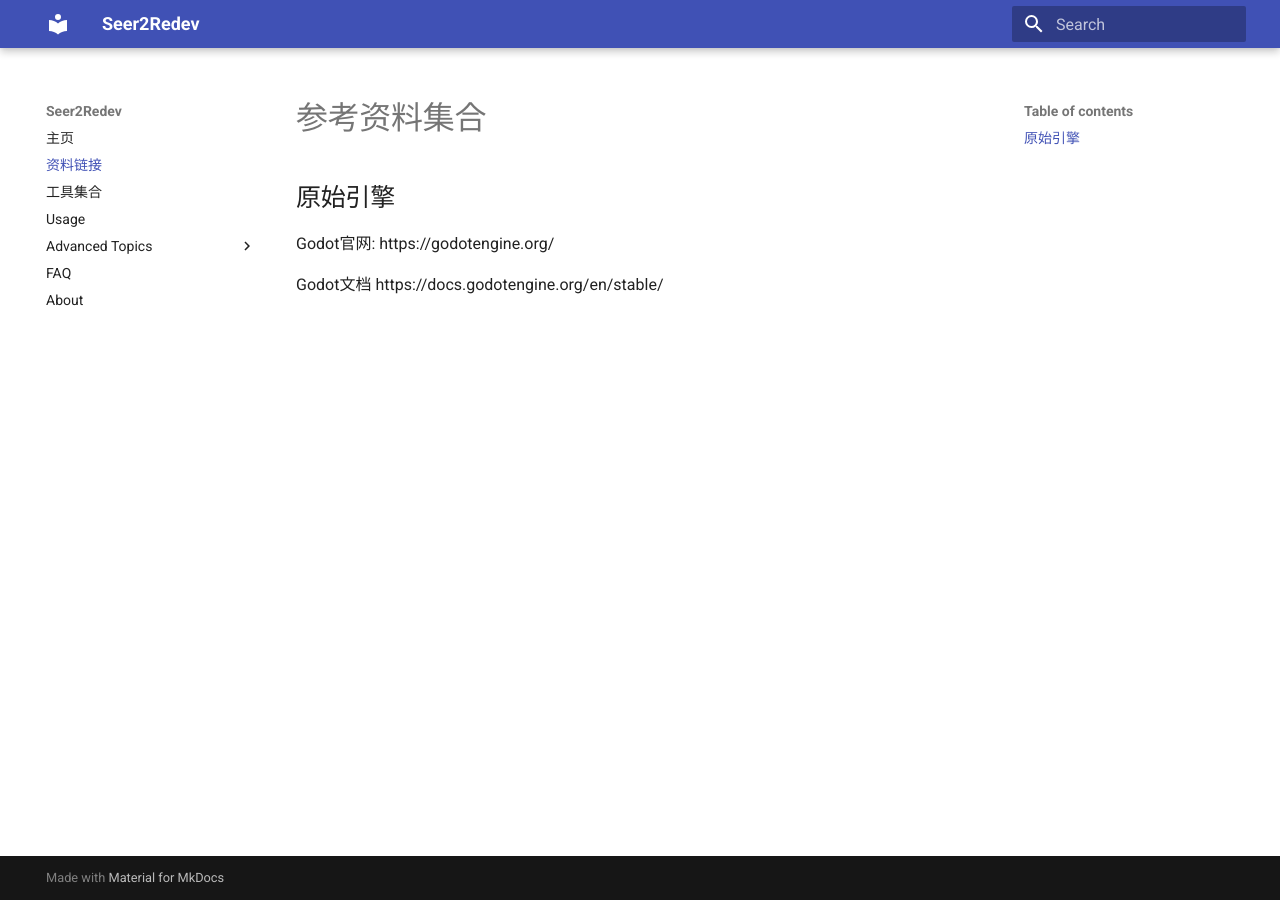
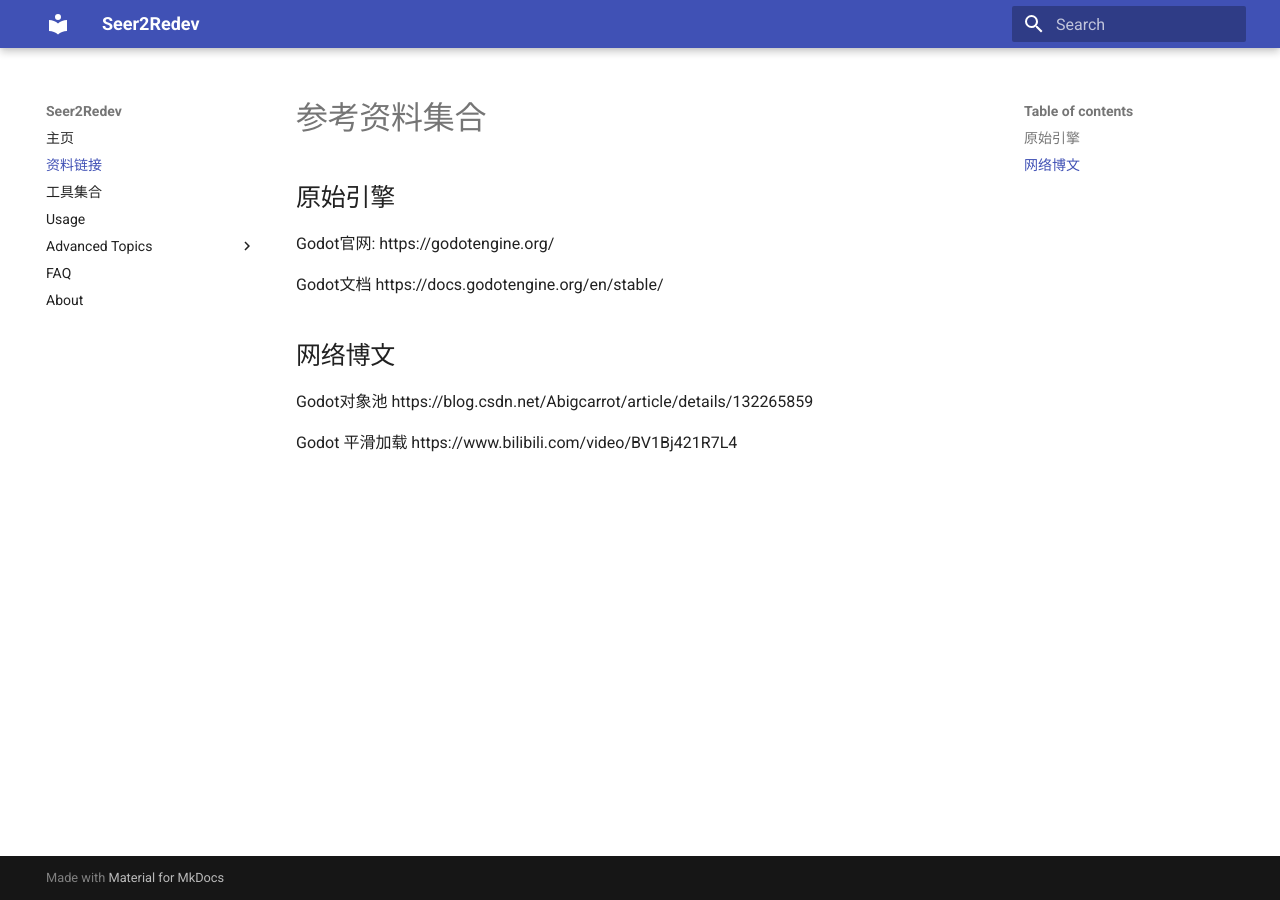
Before and after one commit to Seer2reboot/Seer2ReDev, an MkDocs documentation site: the page built from docs/link.md, in a window 1280 px wide. Built offline with MkDocs 1.6.1 and Material for MkDocs 9.7.7, drawn with Linux system fonts in a browser that asks for light colours.

Commit message:
2024年10月19日00:09:00

```diff
--- a/docs/link.md
+++ b/docs/link.md
@@ -3,3 +3,9 @@
 Godot官网: https://godotengine.org/
 
 Godot文档  https://docs.godotengine.org/en/stable/
+
+## 网络博文
+
+Godot对象池 https://blog.csdn.net/Abigcarrot/article/details/132265859
+
+Godot 平滑加载 https://www.bilibili.com/video/BV1Bj421R7L4
```
